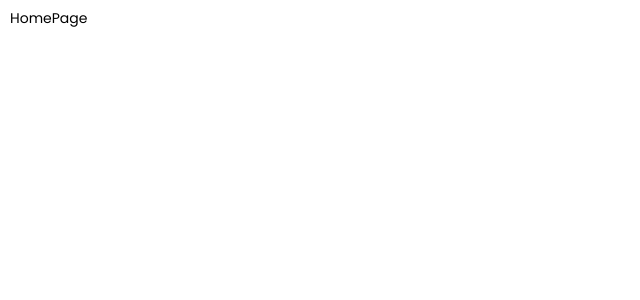
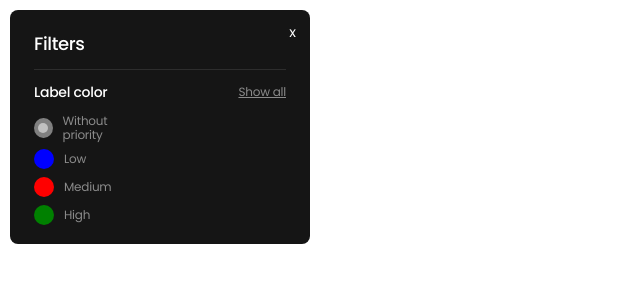
Before and after one commit to jackavryashnik/task-pro, a React (Vite) app: page /home in a window 1280 px wide. Shown: the top 300 px of the page, without its empty margins (0-640 px from the left). Built offline with nearby package versions, Linux system fonts and the light colour scheme.

Commit message:
create priority filter modal

```diff
--- /dev/null
+++ b/src/components/FilterModal/FilterModal.jsx
@@ -0,0 +1,79 @@
+import { useState } from 'react';
+import css from './FilterModal.module.css';
+import clsx from 'clsx';
+
+const FilterModal = () => {
+  const [selectedPriority, setSelectedPriority] = useState('without');
+
+  const handlePriorityChange = event => {
+    setSelectedPriority(event.target.value);
+  };
+
+  return (
+    <div className={css.modal}>
+      <button type="button" className={css.closeBtn}>
+        x
+      </button>
+      <h2 className={css.title}>Filters</h2>
+      <div className={css.line}></div>
+      <div className={css.container}>
+        <h3 className={css.subtitle}>Label color</h3>
+        <button type="button" className={css.showAll}>
+          Show all
+        </button>
+      </div>
+      <div className={css.options}>
+        <label className={clsx([css.priorityOpt, css.customRadio])}>
+          <input
+            type="radio"
+            name="priority"
+            value="without"
+            checked={selectedPriority === 'without'}
+            onChange={handlePriorityChange}
+            className={css.radioInput}
+          />
+          <span className={css.radioButton}></span>
+          <span>Without priority</span>
+        </label>
+        <label className={clsx([css.priorityOpt, css.customRadio])}>
+          <input
+            type="radio"
+            name="priority"
+            value="low"
+            checked={selectedPriority === 'low'}
+            onChange={handlePriorityChange}
+            className={css.radioInput}
+          />
+          <span className={css.radioButton}></span>
+          <span>Low</span>
+        </label>
+        <label className={clsx([css.priorityOpt, css.customRadio])}>
+          <input
+            type="radio"
+            name="priority"
+            value="medium"
+            checked={selectedPriority === 'medium'}
+            onChange={handlePriorityChange}
+            className={css.radioInput}
+          />
+          <span className={css.radioButton}></span>
+          <span>Medium</span>
+        </label>
+        <label className={clsx([css.priorityOpt, css.customRadio])}>
+          <input
+            type="radio"
+            name="priority"
+            value="high"
+            checked={selectedPriority === 'high'}
+            onChange={handlePriorityChange}
+            className={css.radioInput}
+          />
+          <span className={css.radioButton}></span>
+          <span>High</span>
+        </label>
+      </div>
+    </div>
+  );
+};
+
+export default FilterModal;
--- /dev/null
+++ b/src/components/FilterModal/FilterModal.module.css
@@ -0,0 +1,132 @@
+.modal {
+  border-radius: 8px;
+  width: 300px;
+  height: 234px;
+  padding: 24px;
+  position: relative;
+
+  background: #151515;
+}
+
+.closeBtn {
+  position: absolute;
+  right: 14px;
+  top: 14px;
+  background-color: transparent;
+  border: none;
+  color: #fff;
+}
+
+.title {
+  font-weight: 500;
+  font-size: 18px;
+  letter-spacing: -0.02em;
+  margin-bottom: 14px;
+
+  color: #fff;
+}
+
+.line {
+  width: 252px;
+  height: 1px;
+
+  background-color: rgba(255, 255, 255, 0.1);
+}
+
+.container {
+  display: flex;
+  justify-content: space-between;
+  margin: 14px 0;
+}
+
+.subtitle {
+  font-weight: 500;
+  font-size: 14px;
+  letter-spacing: -0.02em;
+
+  color: #fff;
+}
+
+.showAll {
+  font-size: 12px;
+  letter-spacing: -0.02em;
+
+  text-decoration: underline;
+  text-decoration-skip-ink: none;
+  background-color: transparent;
+  border: none;
+
+  color: rgba(255, 255, 255, 0.5);
+}
+
+.options {
+  width: 110px;
+  height: 96px;
+  display: flex;
+  flex-direction: column;
+  gap: 8px;
+}
+
+.priorityOpt {
+  font-size: 12px;
+  letter-spacing: -0.02em;
+  color: rgba(255, 255, 255, 0.5);
+}
+
+input[type="radio"] {
+    margin-right: 8px;
+}
+
+/* custom radios */
+
+.customRadio {
+    display: flex;
+    align-items: center;
+    cursor: pointer;
+  }
+
+  .radioInput {
+    display: none; /* Приховуємо стандартні радіобатони */
+  }
+
+  .radioButton {
+    width: 20px;
+    height: 20px;
+    border-radius: 50%;
+    margin-right: 10px;
+    position: relative;
+  }
+
+  .radioButton::before {
+    content: '';
+    position: absolute;
+    top: 50%;
+    left: 50%;
+    transform: translate(-50%, -50%);
+    width: 10px;
+    height: 10px;
+    border-radius: 50%;
+    background-color: transparent;
+    transition: background-color 0.3s;
+  }
+
+  .radioInput:checked + .radioButton::before {
+    background-color: currentColor;
+  }
+
+  /* Індивідуальні кольори для радіобатонів */
+  .priorityOpt .radioButton {
+    background-color: grey;
+  }
+
+  .priorityOpt:nth-of-type(2) .radioButton {
+    background-color: blue;
+  }
+
+  .priorityOpt:nth-of-type(3) .radioButton {
+    background-color: red;
+  }
+
+  .priorityOpt:nth-of-type(4) .radioButton {
+    background-color: green;
+  }
--- a/src/pages/HomePage/HomePage.jsx
+++ b/src/pages/HomePage/HomePage.jsx
@@ -1,5 +1,11 @@
+import FilterModal from '../../components/FilterModal/FilterModal';
+
 const HomePage = () => {
-  return <div>HomePage</div>;
+  return (
+    <div>
+      <FilterModal />
+    </div>
+  );
 };
 
 export default HomePage;
```
